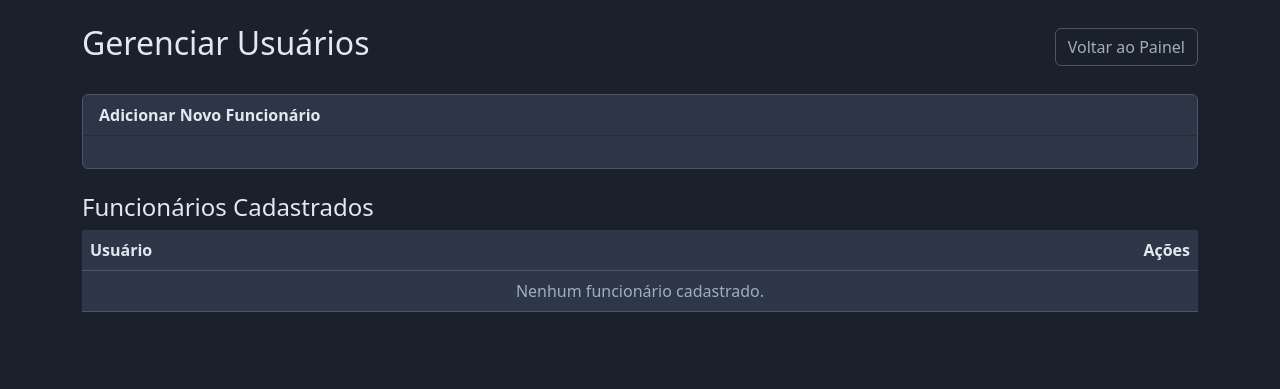
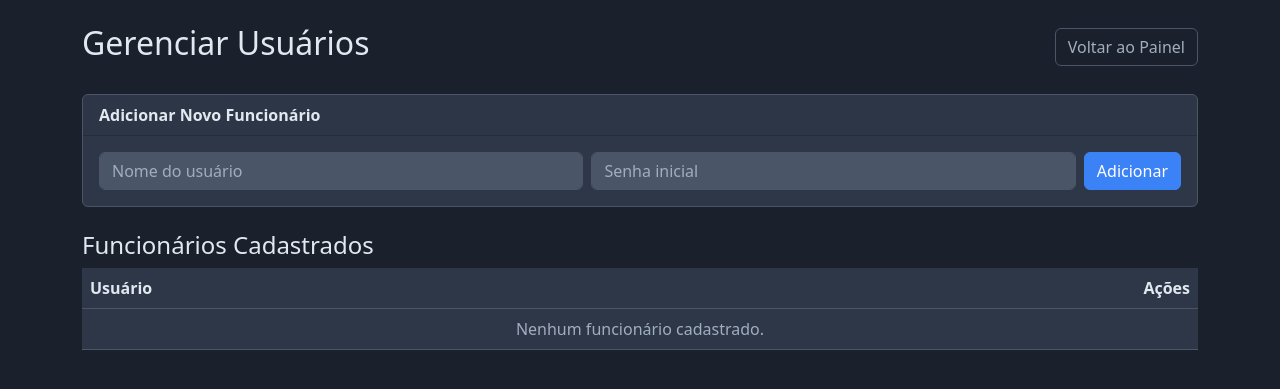
Before and after one commit to literalcoppola/ponto-simplificado, a Flask app: page /gerenciar_usuarios in a window 1280 px wide. Shown: the top 389 px of the page. Run offline with Flask 3, Linux system fonts and the light colour scheme; the visitor is signed in with stand-in values (Sample User, id 1); data that the repository does not hold is empty; some libraries are stand-ins or nearby versions.

Commit message:
Corrige formulário ausente em gerenciar_usuarios.html

```diff
--- a/templates/gerenciar_usuarios.html
+++ b/templates/gerenciar_usuarios.html
@@ -28,7 +28,20 @@
         <div class="card-header fw-bold">Adicionar Novo Funcionário</div>
         <div class="card-body">
             <form method="POST" action="/adicionar_usuario">
-                </form>
+                <div class="row g-2 align-items-center">
+                  <div class="col-md">
+                    <label for="usuario" class="visually-hidden">Nome do usuário</label>
+                    <input type="text" name="usuario" id="usuario" class="form-control" placeholder="Nome do usuário" required>
+                  </div>
+                  <div class="col-md">
+                    <label for="senha" class="visually-hidden">Senha inicial</label>
+                    <input type="password" name="senha" id="senha" class="form-control" placeholder="Senha inicial" required>
+                  </div>
+                  <div class="col-md-auto d-grid d-md-block">
+                    <button type="submit" class="btn btn-primary">Adicionar</button>
+                  </div>
+                </div>
+              </form>
         </div>
     </div>
 
```
